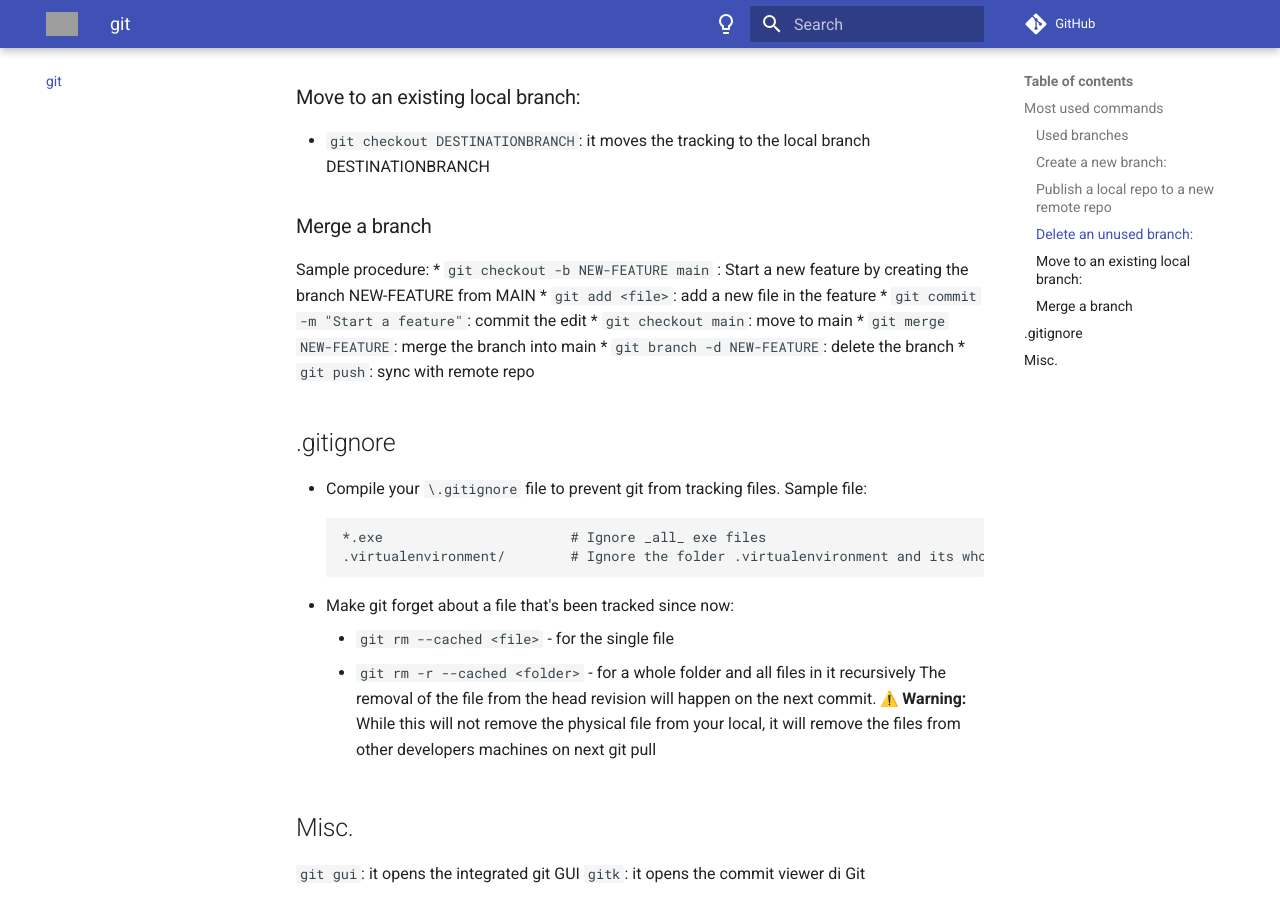
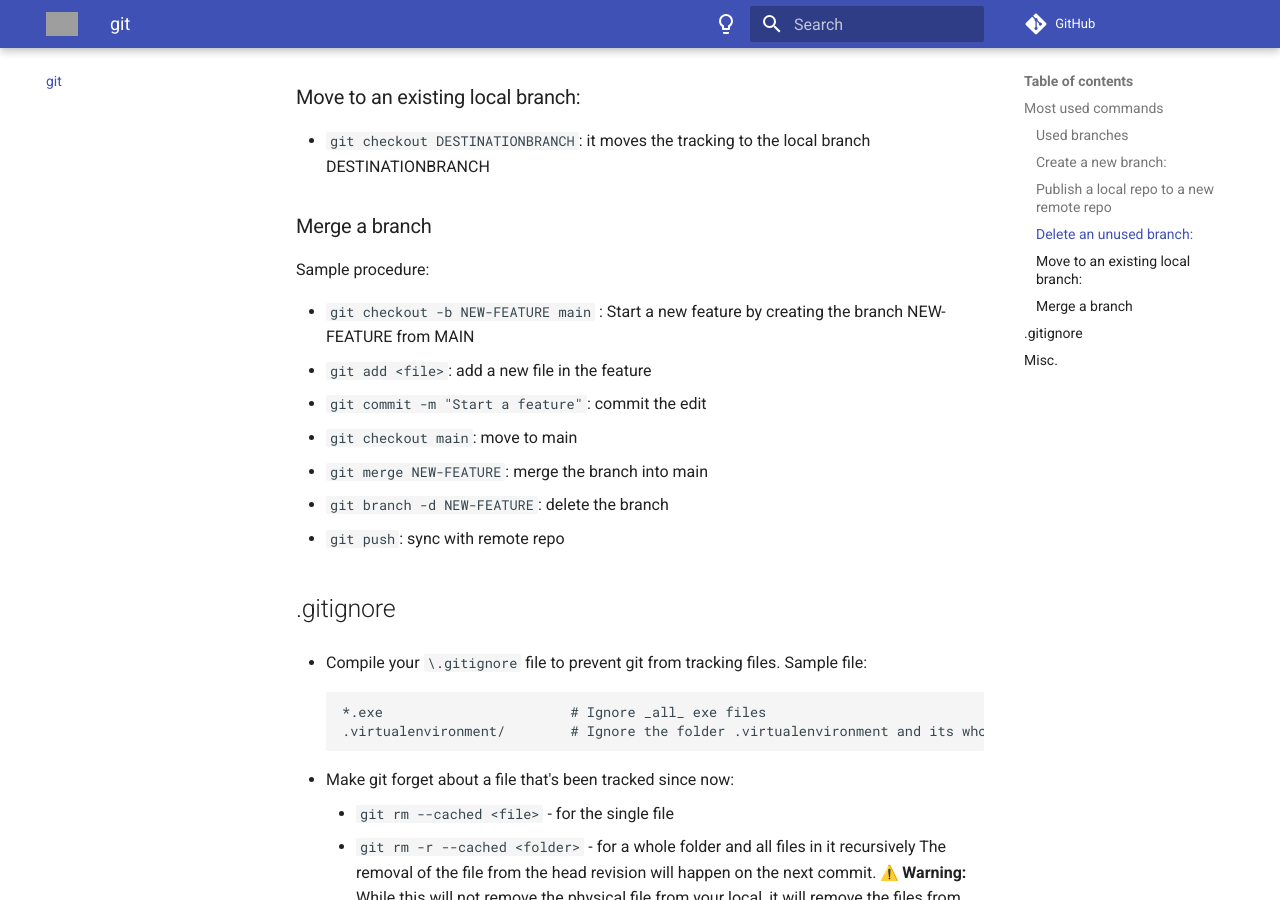
Before and after one commit to sannae/the-notebook, an MkDocs documentation site: the page built from docs/git.md, in a window 1280 px wide and 900 px high, scrolled down 1334 px. Built offline with MkDocs 1.6.1 and Material for MkDocs 9.7.7, drawn with Linux system fonts in a browser that asks for light colours; emoji names are drawn with the system emoji font; comment, search, counter and statistics services are not loaded; part of the change alters nothing that is shown; grey boxes are pictures that could not be loaded.

````diff
--- a/docs/git.md
+++ b/docs/git.md
@@ -39,6 +39,7 @@ Atlassian's tutorials in [https://www.atlassian.com/git/tutorials](https://www.a
 
 ### Merge a branch
 Sample procedure:
+
 * `git checkout -b NEW-FEATURE main` : Start a new feature by creating the branch NEW-FEATURE from MAIN
 * `git add <file>`: add a new file in the feature
 * `git commit -m "Start a feature"`: commit the edit
@@ -48,11 +49,13 @@ Sample procedure:
 * `git push`: sync with remote repo
 
 ## .gitignore
+
 * Compile your `\.gitignore` file to prevent git from tracking files. Sample file:
 ```
 *.exe						# Ignore _all_ exe files
 .virtualenvironment/		# Ignore the folder .virtualenvironment and its whole content
 ```
+
 * Make git forget about a file that's been tracked since now:
 	* `git rm --cached <file>` - for the single file
 	* `git rm -r --cached <folder>` - for a whole folder and all files in it recursively
--- a/mkdocs.yml
+++ b/mkdocs.yml
@@ -7,7 +7,7 @@ nav:
   - projects: projects.md
   - git: git.md
   - languages:
-    - python: languages/python.md
+    - python: langs/python.md
   - web:
     - django: web/django.md
 
````
Also changed, not shown: docs/langs/python.md (renamed from docs/languages/python.md).
